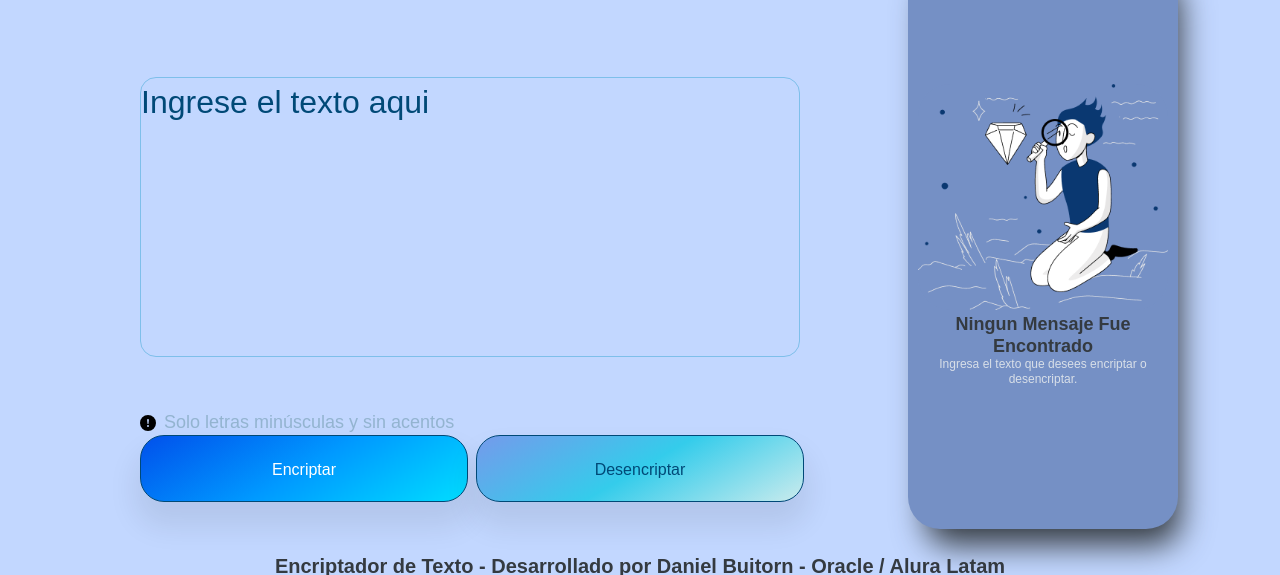
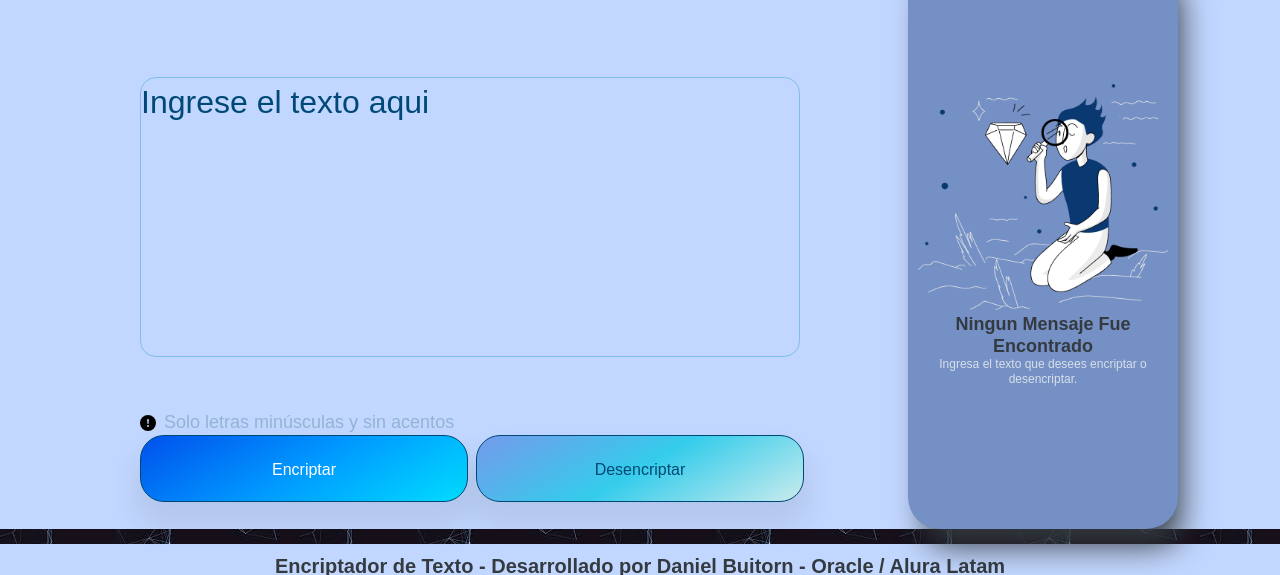
Before and after one commit to janieldb/Encriptador-de-Textos, a plain HTML site: page index.html in a window 1280 px wide. Shown: the part 91-666 px from the top of the page. Drawn offline with Linux system fonts and the light colour scheme.

Commit message:
estilizando style.css
corrigiendo fondo

```diff
--- a/style.css
+++ b/style.css
@@ -28,14 +28,10 @@
 
 }
 
-::selection{
-    background: var(--azulOscuro);
+body{
+    background: url(./imagen/fondo.jpeg);
     color: var(--blanco);
-}
-
-body{
     height: 100%;
-
 }
 
 img{
```
